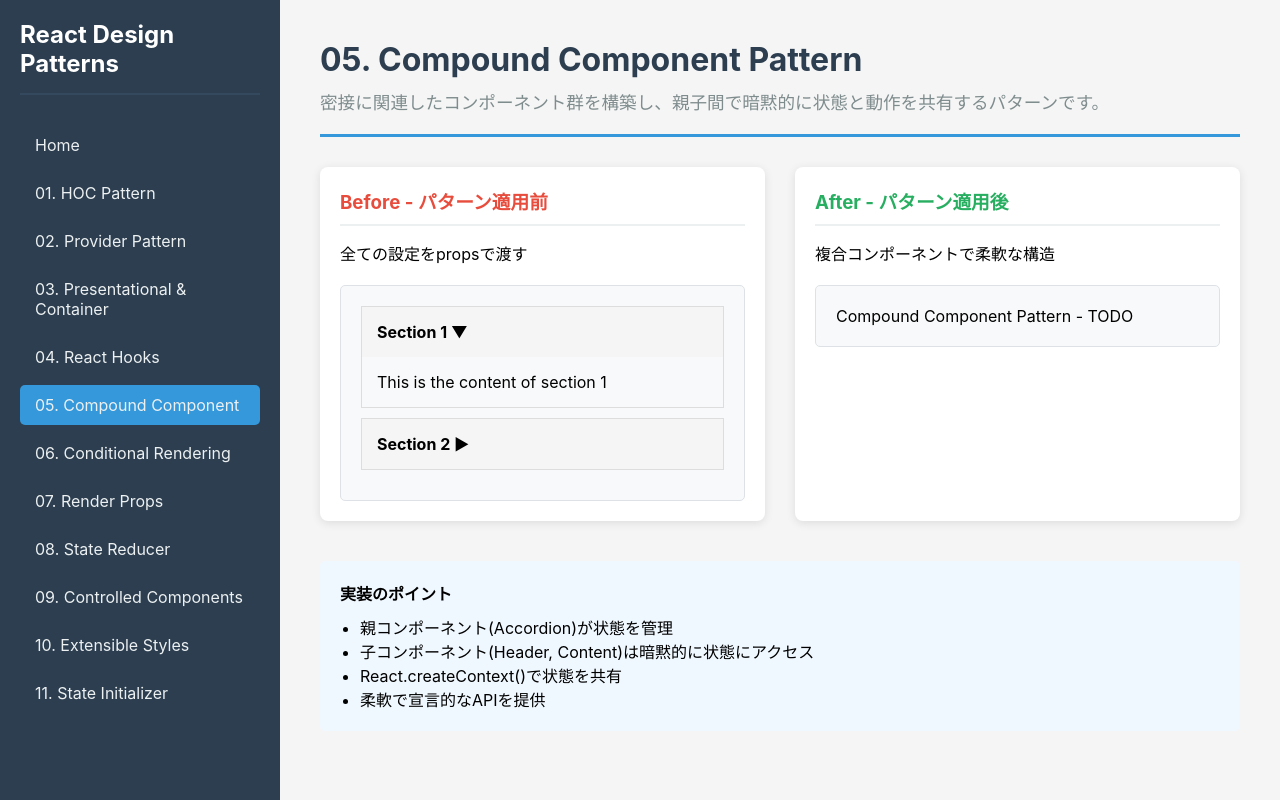
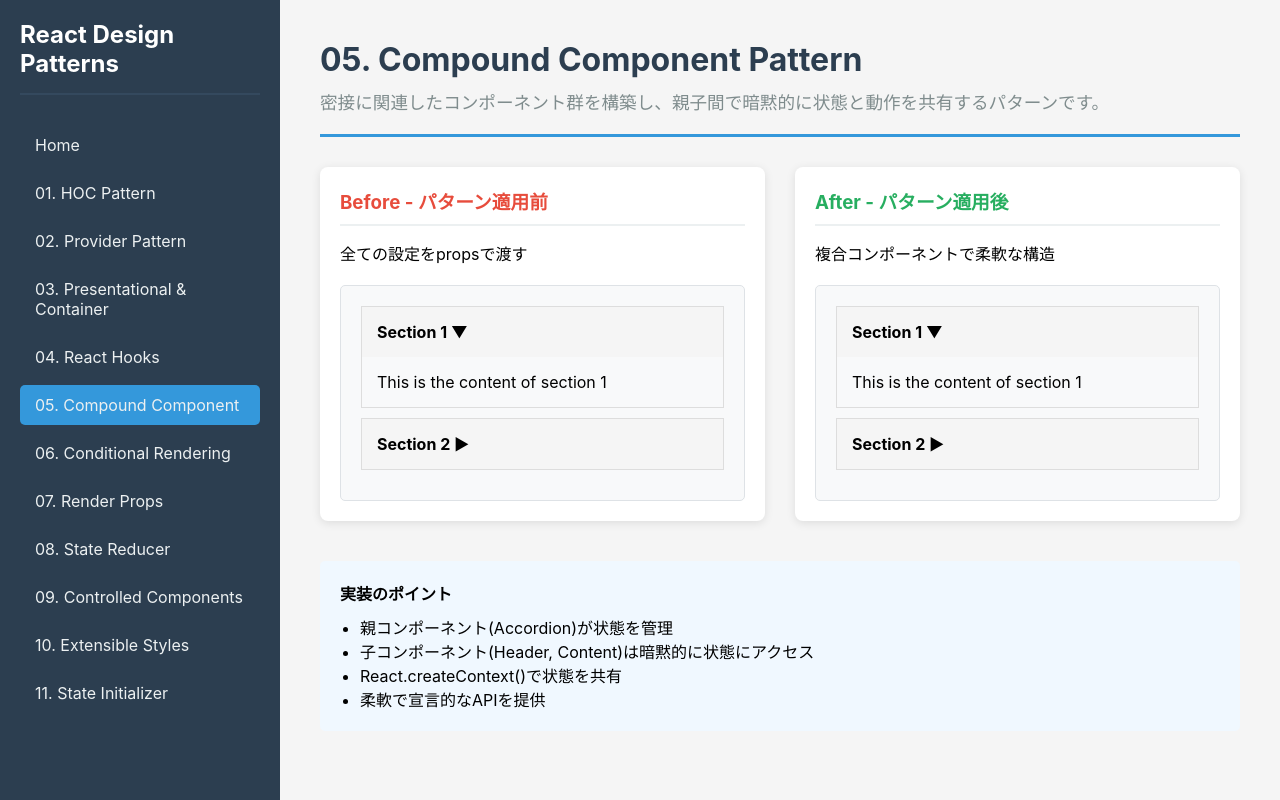
Before and after one commit to ekity1002/React-Design-Pattern-Practice, a React (Vite) app: page /compound-component in a window 1280 px wide. Built offline with nearby package versions, Linux system fonts and the light colour scheme; the HTML template or start-up script is replaced by a standard one.

Commit message:
ompound Component Pattern

```diff
--- a/src/patterns/05-compound-component/After.tsx
+++ b/src/patterns/05-compound-component/After.tsx
@@ -6,9 +6,108 @@
 // 2. React.createContext()で親子間で状態を共有
 // 3. より柔軟で宣言的なAPI
 
-function App() {
-  // TODO: Compound Componentパターンで実装
-  return <div>Compound Component Pattern - TODO</div>
+import { createContext, ReactNode, useContext, useMemo, useState } from "react"
+
+type AccordionContextValue = {
+  isOpen: boolean
+  toggle: () => void
 }
 
+const AccordionContext = createContext<AccordionContextValue | null>(null)
+
+function useAccordionContext() {
+  const context = useContext(AccordionContext)
+  if (!context) {
+    throw new Error("Accordion components must be used within an Accordion")
+  }
+  return context
+}
+
+type AccordionProps = {
+  children: ReactNode;
+  defaultOpen?: boolean;
+}
+
+type AccordionHeaderProps = {
+  children: ReactNode;
+};
+
+type AccordionContentProps = {
+  children: ReactNode;
+};
+
+function AccordionRoot({ children, defaultOpen = false }: AccordionProps) {
+  const [isOpen, setIsOpen] = useState(defaultOpen)
+
+  const value = useMemo<AccordionContextValue>(
+    () => ({
+      isOpen,
+      toggle: () => setIsOpen((prev) => !prev),
+    }),
+    [isOpen]
+  );
+
+  return (
+    <AccordionContext.Provider value={value}>
+      <div style={{ border: "1px solid #ddd", marginBottom: "10px" }}>{children}</div>
+    </AccordionContext.Provider>
+  );
+}
+
+function AccordionHeader({ children }: AccordionHeaderProps) {
+  const { isOpen, toggle } = useAccordionContext()
+  return (
+    <div
+      onClick={toggle}
+      style={{
+        padding: "15px",
+        backgroundColor: "#f5f5f5",
+        cursor: "pointer",
+        fontWeight: "bold",
+      }}
+      role="button"
+      aria-expanded={isOpen}
+      tabIndex={0}
+      onKeyDown={(e) => {
+        // アクセシビリティ: Enter/Space でも開閉できるようにする
+        if (e.key === "Enter" || e.key === " ") toggle();
+      }}
+    >
+      {children} {isOpen ? "▼" : "▶"}
+    </div>
+  )
+}
+
+function AccordionContent({ children }: AccordionContentProps) {
+  const { isOpen } = useAccordionContext();
+
+  if (!isOpen) return null;
+
+  return <div style={{ padding: "15px" }}>{children}</div>;
+}
+
+// コンポーネントの関連付け
+// こうすると「Accordion に属する部品」だと一目で分かる
+// APIが宣言的で読みやすい
+const Accordion = Object.assign(AccordionRoot, {
+  Header: AccordionHeader,
+  Content: AccordionContent,
+})
+
+
+function App() {
+  return (
+    <div>
+      <Accordion defaultOpen>
+        <Accordion.Header>Section 1</Accordion.Header>
+        <Accordion.Content>This is the content of section 1</Accordion.Content>
+      </Accordion>
+
+      <Accordion>
+        <Accordion.Header>Section 2</Accordion.Header>
+        <Accordion.Content>This is the content of section 2</Accordion.Content>
+      </Accordion>
+    </div>
+  );}
+
 export default App
```
